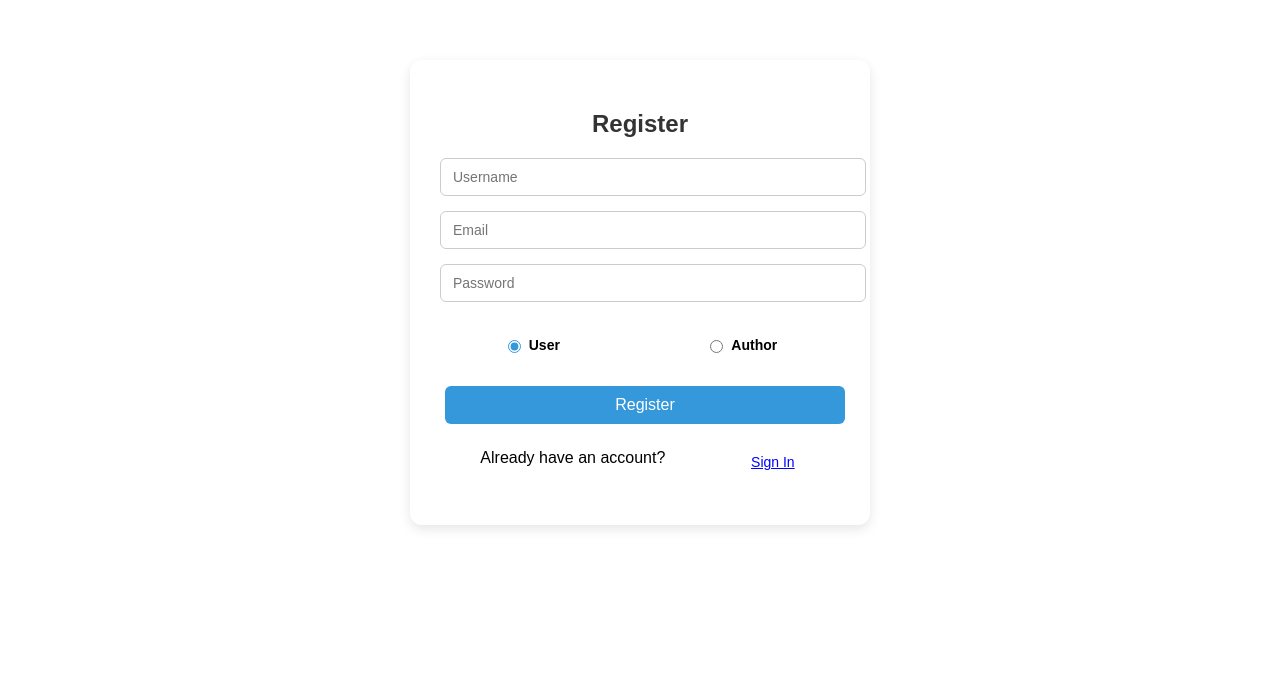
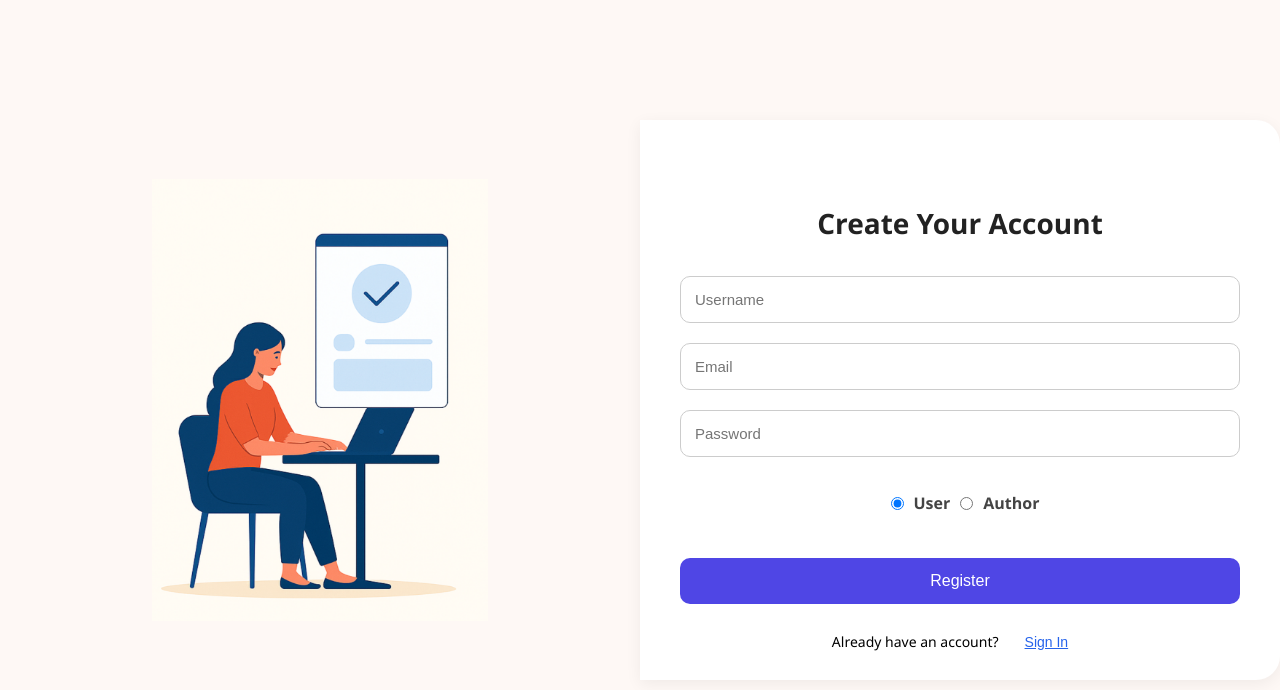
Before and after one commit to OmarZakaria04/dmet601-conference-system, a React (Create React App) app in the folder client/: page /register in a window 1280 px wide. Shown: the top 690 px of the page. Built offline with nearby package versions, Linux system fonts and the light colour scheme.

Commit message:
New Designs for SignUp, Login and Admin Page.

```diff
--- /dev/null
+++ b/client/src/pages/LoginPage.css
@@ -0,0 +1,89 @@
+/* LoginPageStyled.css */
+
+body {
+  margin: 0;
+  font-family: "Segoe UI", sans-serif;
+  background-color: #fef8f5;
+}
+
+.login-full-container {
+  display: flex;
+  min-height: 100vh;
+}
+
+.login-graphic-section {
+  flex: 1;
+  background-color: #fef8f5;
+  display: flex;
+  align-items: center;
+  justify-content: center;
+  padding: 40px;
+}
+
+.login-graphic {
+  max-width: 60%;
+  height: auto;
+}
+
+.login-form-section {
+  flex: 1;
+  background-color: #fff;
+  padding: 60px 40px;
+  display: flex;
+  flex-direction: column;
+  justify-content: center;
+  border-top-left-radius: 24px;
+  border-bottom-left-radius: 24px;
+  box-shadow: -2px 0 12px rgba(0, 0, 0, 0.05);
+
+}
+
+.system-title {
+  font-size: 70px;
+  text-align: center;
+  font-weight: 600;
+  margin-bottom: 30px;
+  color: #1d1d1d;
+}
+
+.login-form-box input {
+  width: 100%;
+  padding: 14px;
+  margin-bottom: 15px;
+  font-size: 15px;
+  border: 1px solid #ccc;
+  border-radius: 10px;
+}
+
+.login-submit-button {
+  width: 100%;
+  padding: 14px;
+  font-size: 16px;
+  font-weight: 500;
+  background-color: #2563eb;
+  color: white;
+  border: none;
+  border-radius: 10px;
+  cursor: pointer;
+  transition: background 0.3s;
+}
+
+.login-submit-button:hover {
+  background-color: #1e50c1;
+}
+
+.register-line {
+  margin-top: 20px;
+  font-size: 14px;
+  text-align: center;
+}
+
+.signup-button {
+  margin-left: 5px;
+  color: #2563eb;
+  background: none;
+  border: none;
+  text-decoration: underline;
+  cursor: pointer;
+  font-size: 14px;
+}
--- a/client/src/pages/LoginPage.js
+++ b/client/src/pages/LoginPage.js
@@ -1,10 +1,11 @@
+// LoginPageStyled.js
 import React, { useState } from "react";
-import { useNavigate } from "react-router-dom"; // ✅ Import navigate hook
-import "./form.css";
+import { useNavigate } from "react-router-dom";
+import "./LoginPage.css";
 
 function LoginPage() {
   const [form, setForm] = useState({ email: "", password: "" });
-  const navigate = useNavigate(); // ✅ Use navigate hook
+  const navigate = useNavigate();
 
   const handleChange = (e) =>
     setForm({ ...form, [e.target.name]: e.target.value });
@@ -44,12 +45,17 @@ function LoginPage() {
   };
 
   return (
-    <form className="form-container" onSubmit={handleSubmit}>
-      <h2>Login</h2>
+    <div className="login-full-container">
+      <div className="login-graphic-section">
+        <img src="/login-illustration.png" alt="Conference illustration" className="login-graphic" />
+      </div>
+      <div className="login-form-section">
+        <h2 className="system-title">Conference System</h2>
+        <form className="login-form-box" onSubmit={handleSubmit}>
           <input
             name="email"
             type="email"
-        placeholder="Email"
+            placeholder="Email address"
             onChange={handleChange}
             required
           />
@@ -60,28 +66,20 @@ function LoginPage() {
             onChange={handleChange}
             required
           />
-      <button type="submit">Login</button>
-
-      {/* ✅ Added register link */}
-      <div style={{ marginTop: "20px", textAlign: "center" }}>
-        Don't have an account?{" "}
+          <button type="submit" className="login-submit-button">Sign in</button>
+        </form>
+        <div className="register-line">
+          Don't have an account?
           <button
             type="button"
             onClick={() => navigate("/register")}
-          style={{
-            color: "blue",
-            textDecoration: "underline",
-            background: "none",
-            border: "none",
-            cursor: "pointer",
-            padding: 0,
-            marginLeft: "5px"
-          }}
+            className="signup-button"
           >
-          Register
+            Sign up
           </button>
         </div>
-    </form>
+      </div>
+    </div>
   );
 }
 
--- /dev/null
+++ b/client/src/pages/RegisterPage.css
@@ -0,0 +1,107 @@
+/* RegisterPage.css */
+
+body {
+  margin: 0;
+  font-family: "Segoe UI", sans-serif;
+  background-color: #fef8f5;
+}
+
+.register-full-container {
+  display: flex;
+  min-height: 100vh;
+  align-items: center;
+  justify-content: center;
+  background-color: #fef8f5;
+}
+
+.register-image-section {
+  flex: 1;
+  background-color: #fef8f5;
+  display: flex;
+  align-items: center;
+  justify-content: center;
+  padding: 40px;
+}
+
+.register-graphic {
+  max-width: 60%;
+  height: auto;
+}
+
+.register-form-section {
+  flex: 1;
+  background-color: #fff;
+  padding: 60px 40px 20px 40px;
+  display: flex;
+  flex-direction: column;
+  justify-content: center;
+  border-top-right-radius: 24px;
+  border-bottom-right-radius: 24px;
+  box-shadow: 0 4px 16px rgba(0, 0, 0, 0.06);
+}
+
+.register-title {
+  font-size: 28px;
+  font-weight: 600;
+  margin-bottom: 24px;
+  color: #222;
+  text-align: center;
+}
+
+.register-form-box input {
+  width: 100%;
+  padding: 14px;
+  margin: 10px 0;
+  font-size: 15px;
+  border: 1px solid #ccc;
+  border-radius: 10px;
+  box-sizing: border-box;
+}
+
+.role-section {
+  display: flex;
+  justify-content: center;
+  margin: 20px 0;
+  font-size: 15px;
+  color: #444;
+}
+
+.role-section label {
+  display: flex;
+  margin-left: 10px;
+  align-items: center;
+  gap: 10px;
+}
+
+.register-button {
+  width: 100%;
+  padding: 14px;
+  background-color: #4f46e5;
+  color: white;
+  border: none;
+  border-radius: 10px;
+  font-size: 16px;
+  margin-top: 10px;
+  cursor: pointer;
+  transition: background 0.3s ease;
+}
+
+.register-button:hover {
+  background-color: #4338ca;
+}
+
+.login-redirect {
+  margin-top: 20px;
+  font-size: 14px;
+  text-align: center;
+}
+
+.signin-link {
+  background: none;
+  border: none;
+  color: #2563eb;
+  text-decoration: underline;
+  cursor: pointer;
+  margin-left: 6px;
+  font-size: 14px;
+}
--- a/client/src/pages/RegisterPage.js
+++ b/client/src/pages/RegisterPage.js
@@ -1,8 +1,9 @@
+// RegisterPageStyled.js
 import React, { useState } from "react";
 import { useNavigate } from "react-router-dom";
-import "./form.css";
+import "./RegisterPage.css";
 
-function RegisterPage() {
+function RegisterPageStyled() {
   const [form, setForm] = useState({
     username: "",
     email: "",
@@ -33,7 +34,7 @@ function RegisterPage() {
 
       if (res.ok) {
         alert(data.message);
-        navigate("/"); // ✅ Automatically redirect after success
+        navigate("/");
       } else {
         alert(data.message || "Registration failed");
       }
@@ -44,8 +45,13 @@ function RegisterPage() {
   };
 
   return (
-    <form className="form-container" onSubmit={handleSubmit}>
-      <h2>Register</h2>
+    <div className="register-full-container">
+      <div className="register-image-section">
+        <img src="/signup-illustration.png" alt="Sign up illustration" className="register-graphic" />
+      </div>
+      <div className="register-form-section">
+        <h2 className="register-title">Create Your Account</h2>
+        <form onSubmit={handleSubmit} className="register-form-box">
           <input
             name="username"
             placeholder="Username"
@@ -67,7 +73,7 @@ function RegisterPage() {
             required
           />
 
-      <div>
+          <div className="role-section">
             <label>
               <input
                 type="radio"
@@ -78,7 +84,7 @@ function RegisterPage() {
               />
               User
             </label>
-        <label style={{ marginLeft: "20px" }}>
+            <label>
               <input
                 type="radio"
                 name="role"
@@ -90,28 +96,22 @@ function RegisterPage() {
             </label>
           </div>
 
-      <button type="submit">Register</button>
+          <button type="submit" className="register-button">Register</button>
 
-      <div style={{ marginTop: "20px", textAlign: "center" }}>
-        Already have an account?{" "}
+          <div className="login-redirect">
+            Already have an account?
             <button
               type="button"
               onClick={() => navigate("/")}
-          style={{
-            color: "blue",
-            textDecoration: "underline",
-            background: "none",
-            border: "none",
-            cursor: "pointer",
-            padding: 0,
-            marginLeft: "5px"
-          }}
+              className="signin-link"
             >
               Sign In
             </button>
           </div>
         </form>
+      </div>
+    </div>
   );
 }
 
-export default RegisterPage;
+export default RegisterPageStyled;
--- a/client/src/pages/admin.css
+++ b/client/src/pages/admin.css
@@ -1,47 +1,77 @@
+/* admin.css */
+
+body {
+  margin: 0;
+  font-family: "Segoe UI", sans-serif;
+  background-color: #f6f8fc;
+}
+
 .admin-container {
+  max-width: 1100px;
+  margin: 40px auto;
   padding: 20px;
+  background-color: #ffffff;
+  border-radius: 14px;
+  box-shadow: 0 4px 20px rgba(0, 0, 0, 0.05);
 }
 
 h1 {
-  font-size: 2rem;
-  text-align: center;
+  font-size: 32px;
+  color: #1e293b;
+  margin-bottom: 5px;
+}
+
+h2 {
+  font-size: 20px;
+  color: #334155;
+  margin-bottom: 25px;
 }
 
 table {
   width: 100%;
   border-collapse: collapse;
-  margin-top: 20px;
+  margin-top: 10px;
 }
 
-table, th, td {
-  border: 1px solid #ddd;
-}
-
-th, td {
-  padding: 10px;
-  text-align: center;
+th,
+td {
+  padding: 14px 18px;
+  text-align: left;
 }
 
 th {
-  background-color: #f4f4f4;
+  background-color: #f1f5f9;
+  color: #475569;
+  font-weight: 600;
+  border-bottom: 2px solid #e2e8f0;
+}
+
+tr:nth-child(even) {
+  background-color: #f9fafb;
+}
+
+tr:hover {
+  background-color: #f1f5f9;
+}
+
+td {
+  border-bottom: 1px solid #e2e8f0;
+  color: #334155;
+  font-size: 15px;
 }
 
 select {
-  padding: 5px 10px;
-  font-size: 1rem;
-  border-radius: 4px;
-  border: 1px solid #ccc;
+  padding: 8px 12px;
+  font-size: 14px;
+  border: 1px solid #cbd5e1;
+  border-radius: 6px;
+  background-color: #fff;
+  color: #0f172a;
+  outline: none;
+  transition: border-color 0.2s ease;
 }
 
-button {
-  padding: 5px 10px;
-  background-color: #4CAF50;
-  color: white;
-  border: none;
-  cursor: pointer;
-  margin: 5px;
+select:focus {
+  border-color: #3b82f6;
+  box-shadow: 0 0 0 2px rgba(59, 130, 246, 0.2);
 }
-
-button:hover {
-  background-color: #45a049;
-}
--- a/client/src/pages/form.css
+++ /dev/null
@@ -1,79 +0,0 @@
-.form-container {
-  width: 100%;
-  max-width: 400px;
-  margin: 60px auto;
-  padding: 30px;
-  background-color: #fff;
-  border-radius: 12px;
-  box-shadow: 0 4px 12px rgba(0, 0, 0, 0.1);
-  font-family: Arial, sans-serif;
-}
-
-.form-container h2 {
-  text-align: center;
-  margin-bottom: 20px;
-  color: #333;
-}
-
-/* Input fields */
-.form-container input[type="text"],
-.form-container input[type="email"],
-.form-container input[type="password"],
-.form-container input[name="username"] {
-  width: 100%;
-  padding: 10px 12px;
-  margin-bottom: 15px;
-  border: 1px solid #ccc;
-  border-radius: 6px;
-  font-size: 14px;
-}
-
-/* Submit button */
-.form-container button[type="submit"] {
-  width: 100%;
-  padding: 10px;
-  background-color: #3498db;
-  color: #fff;
-  border: none;
-  border-radius: 6px;
-  font-size: 16px;
-  cursor: pointer;
-  transition: background-color 0.2s ease;
-}
-
-.form-container button[type="submit"]:hover {
-  background-color: #2980b9;
-}
-
-/* Radio buttons */
-.form-container div {
-  margin: 20px 0;
-  display: flex;
-  justify-content: space-around;
-}
-
-.form-container label {
-  font-size: 14px;
-  display: flex;
-  align-items: center;
-  cursor: pointer;
-}
-
-.form-container input[type="radio"] {
-  margin-right: 8px;
-  accent-color: #3498db;
-}
-
-/* Link-styled button */
-.form-container button[type="button"] {
-  font-size: 14px;
-  background: none;
-  border: none;
-  color: blue;
-  text-decoration: underline;
-  cursor: pointer;
-  padding: 0;
-}
-.form-container button[type="button"]:hover {
-  text-decoration: none;
-}
```
Also changed, not shown: client/src/pages/Register.js (deleted, +0 -31 lines), client/public/login-illustration.png (added), client/public/signup-illustration.png (added). Lines whose indentation alone changed are shown as unchanged.
